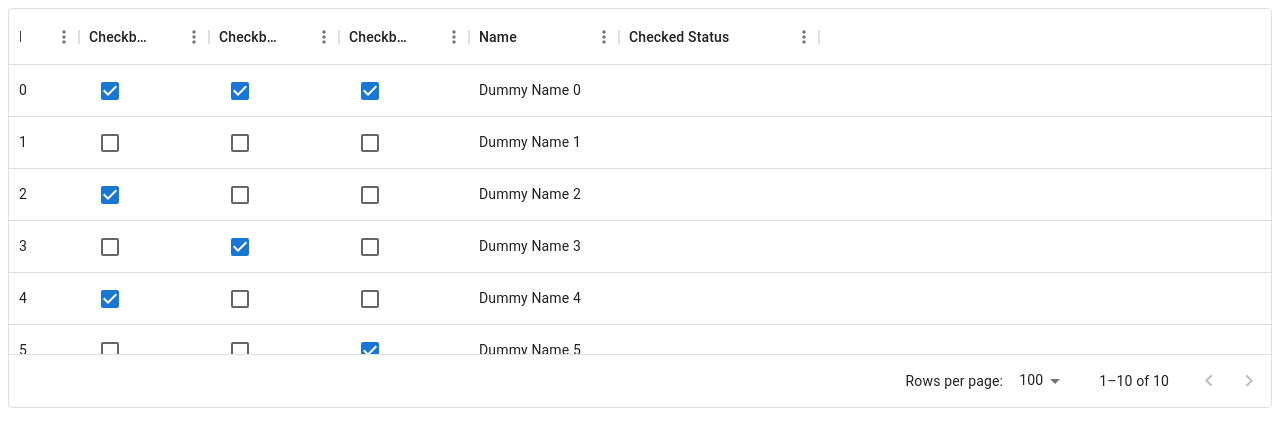
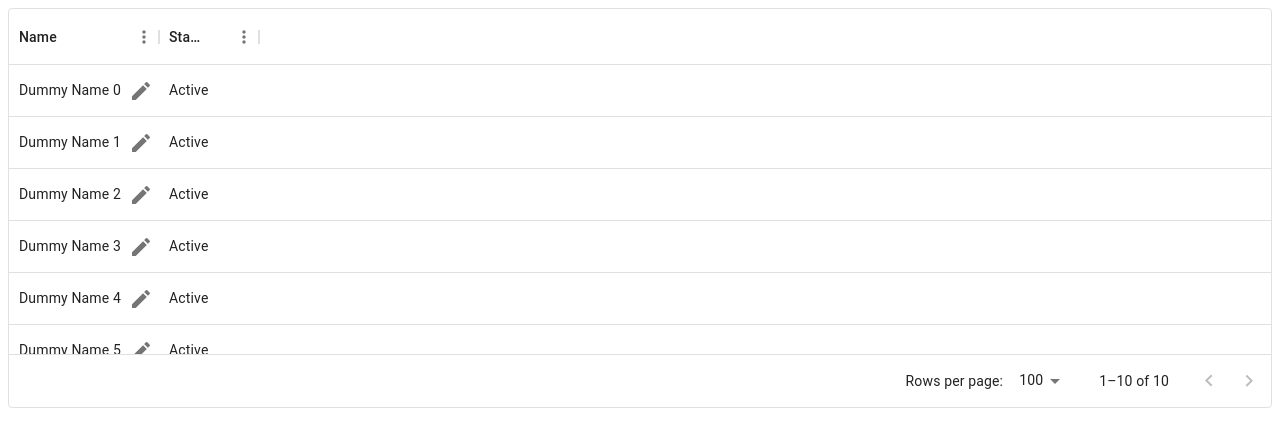
Before and after one commit to shichisan21/drag-test, a Next.js app: page /checkboxList in a window 1280 px wide. Shown: the top 446 px of the page. Built offline with nearby package versions, Linux system fonts and the light colour scheme.

Commit message:
モーダル実装

```diff
--- a/src/pages/checkboxList.tsx
+++ b/src/pages/checkboxList.tsx
@@ -2,6 +2,20 @@ import * as React from "react";
 import { DataGrid, GridColDef, GridRowsProp } from "@mui/x-data-grid";
 import Checkbox from "@mui/material/Checkbox";
 import { GridRowId } from "@mui/x-data-grid";
+import EditIcon from "@mui/icons-material/Edit";
+import {
+  IconButton,
+  Dialog,
+  DialogTitle,
+  DialogContent,
+  DialogContentText,
+  DialogActions,
+  Button,
+  TextField,
+  Select,
+  MenuItem,
+  SelectChangeEvent,
+} from "@mui/material";
 
 const initialRows: GridRowsProp = Array(10)
   .fill(null)
@@ -12,100 +26,115 @@ const initialRows: GridRowsProp = Array(10)
     checkbox3: i % 5 === 0,
     name: `Dummy Name ${i}`,
     checkedStatus: "",
+    status: "Active", // default status
   }));
 
 export default function CheckboxDataGrid() {
   const [rows, setRows] = React.useState(initialRows);
+  const [selectedId, setSelectedId] = React.useState<GridRowId | null>(null);
+  const [dialogOpen, setDialogOpen] = React.useState(false);
+  const [name, setName] = React.useState("");
+  const [status, setStatus] = React.useState("Active"); // new state for status
 
   const handleCheckboxChange = (
     id: GridRowId,
     field: string,
     checked: boolean
   ) => {
-    setRows((prevRows) => {
-      const newRows = [...prevRows];
-      const rowIndex = newRows.findIndex((row) => row.id === id);
+    // ... (omitted for brevity)
+  };
+
+  const handleEditClick = (id: GridRowId, name: string, status: string) => {
+    setSelectedId(id);
+    setName(name);
+    setStatus(status); // set the current status
+    setDialogOpen(true);
+  };
+
+  const handleNameChange = (event: React.ChangeEvent<HTMLInputElement>) => {
+    setName(event.target.value);
+  };
+
+  const handleStatusChange = (event: SelectChangeEvent<string>) => {
+    setStatus(event.target.value as string);
+  };
+
+  const handleDialogClose = () => {
+    setDialogOpen(false);
+    if (selectedId !== null) {
+      const newRows = [...rows];
+      const rowIndex = newRows.findIndex((row) => row.id === selectedId);
       newRows[rowIndex] = {
         ...newRows[rowIndex],
-        [field]: checked,
-        checkedStatus: [
-          (newRows[rowIndex].checkbox1 || (checked && field === "checkbox1")) &&
-          !(!checked && field === "checkbox1")
-            ? "1"
-            : "",
-          (newRows[rowIndex].checkbox2 || (checked && field === "checkbox2")) &&
-          !(!checked && field === "checkbox2")
-            ? "2"
-            : "",
-          (newRows[rowIndex].checkbox3 || (checked && field === "checkbox3")) &&
-          !(!checked && field === "checkbox3")
-            ? "3"
-            : "",
-        ]
-          .filter(Boolean)
-          .join(", "),
+        name,
+        status, // update the status
       };
-      return newRows;
-    });
+      setRows(newRows);
+    }
   };
 
   const columns: GridColDef[] = [
-    { field: "id", headerName: "ID", width: 70 },
-    {
-      field: "checkbox1",
-      headerName: "Checkbox 1",
-      width: 130,
-      renderCell: (params) => (
-        <Checkbox
-          checked={params.value}
-          onChange={(event) =>
-            handleCheckboxChange(params.id, "checkbox1", event.target.checked)
-          }
-        />
-      ),
-    },
-    {
-      field: "checkbox2",
-      headerName: "Checkbox 2",
-      width: 130,
-      renderCell: (params) => (
-        <Checkbox
-          checked={params.value}
-          onChange={(event) =>
-            handleCheckboxChange(params.id, "checkbox2", event.target.checked)
-          }
-        />
-      ),
-    },
-    {
-      field: "checkbox3",
-      headerName: "Checkbox 3",
-      width: 130,
-      renderCell: (params) => (
-        <Checkbox
-          checked={params.value}
-          onChange={(event) =>
-            handleCheckboxChange(params.id, "checkbox3", event.target.checked)
-          }
-        />
-      ),
-    },
+    // ... (omitted for brevity)
     {
       field: "name",
       headerName: "Name",
       width: 150,
-      editable: true,
+      editable: false,
+      renderCell: (params) => (
+        <div>
+          {params.value}
+          <IconButton
+            onClick={() =>
+              handleEditClick(
+                params.id,
+                params.value as string,
+                params.row.status as string
+              )
+            }
+          >
+            <EditIcon />
+          </IconButton>
+        </div>
+      ),
     },
     {
-      field: "checkedStatus",
-      headerName: "Checked Status",
-      width: 200,
+      field: "status",
+      headerName: "Status",
+      width: 100,
     },
+    // ... (omitted for brevity)
   ];
 
   return (
     <div style={{ height: 400, width: "100%" }}>
       <DataGrid rows={rows} columns={columns} />
+      <Dialog open={dialogOpen} onClose={handleDialogClose}>
+        <DialogTitle>Edit Name and Status</DialogTitle>
+        <DialogContent>
+          <DialogContentText>
+            Please enter a new name and select a new status for the row.
+          </DialogContentText>
+          <TextField
+            autoFocus
+            margin='dense'
+            id='name'
+            label='Name'
+            type='text'
+            fullWidth
+            value={name}
+            onChange={handleNameChange}
+          />
+          <Select value={status} onChange={handleStatusChange}>
+            <MenuItem value='Active'>Active</MenuItem>
+            <MenuItem value='Pending'>Pending</MenuItem>
+            <MenuItem value='StandBy'>StandBy</MenuItem>
+          </Select>
+        </DialogContent>
+        <DialogActions>
+          <Button onClick={handleDialogClose}>Cancel</Button>
+          <Button onClick={handleDialogClose}>Save</Button>
+        </DialogActions>
+      </Dialog>
     </div>
   );
 }
```
